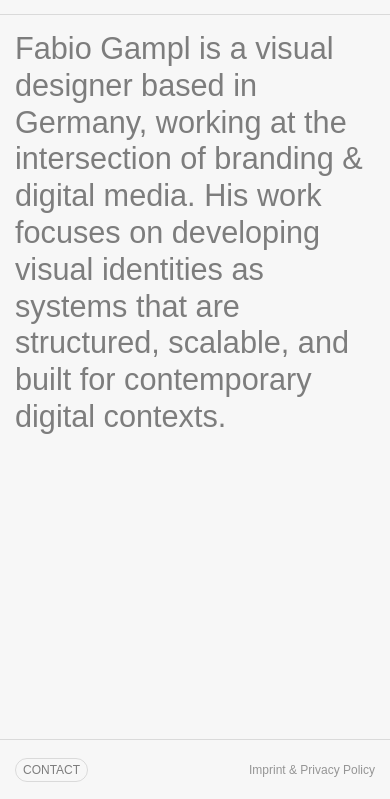
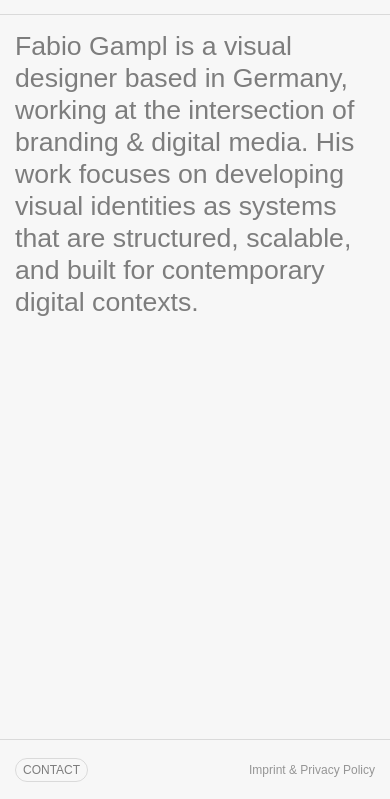
Before and after one commit to Fabio-html/Website_Fabio_Gampl_2026, an Eleventy site: page src/studio.njk in a window 390 px wide. Shown: the part 45-844 px from the top of the page. Built offline with nearby package versions, Linux system fonts and the light colour scheme; Eleventy itself is replaced by a stand-in of ours; files that its build step writes are made by us from their sources; a web font is replaced by a local one.

Commit message:
Update style.css

```diff
--- a/src/css/style.css
+++ b/src/css/style.css
@@ -585,7 +585,7 @@ a {
 
 
     :root {
-    --fs-title: 23pt;
+    --fs-title: 20pt;
     --fs-sub: 9pt;
     --fs-body: 9pt;
   }
```
